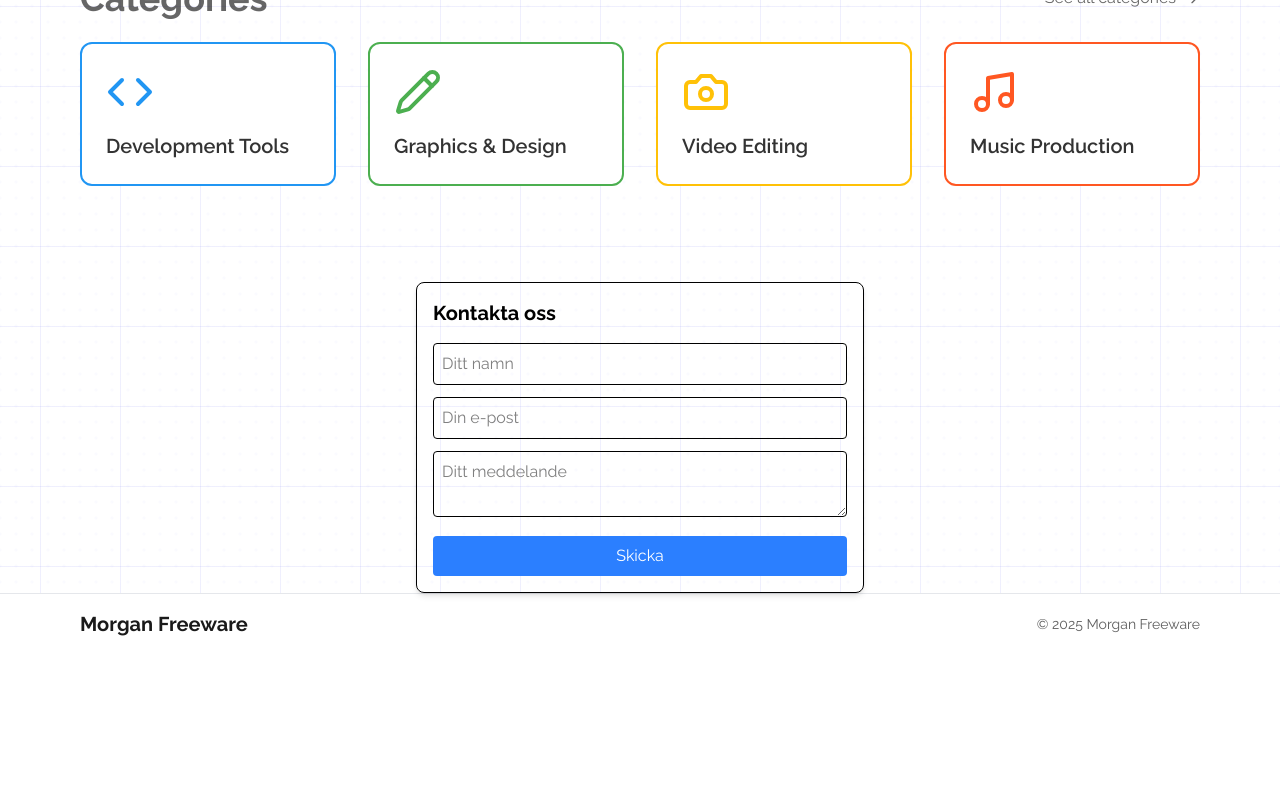
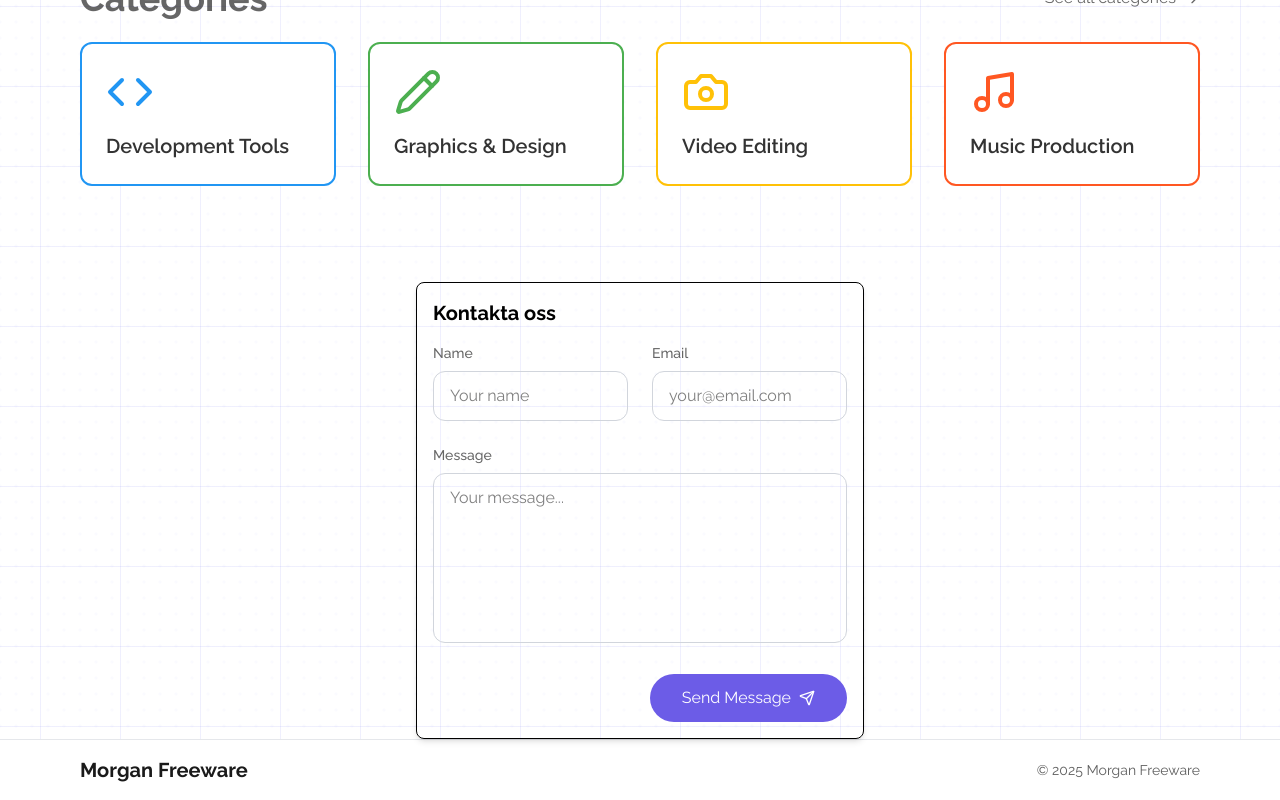
Before and after one commit to Linuszackrisson/Morgan-Freeware, a Next.js app: page / in a window 1280 px wide. Shown: the part 1018-1818 px from the top of the page. Before the commit the page ends 1672 px from the top, so only its background shows below. Built offline with nearby package versions, Linux system fonts and the light colour scheme; no server answers; the database is empty.

Commit message:
Contact page work

```diff
--- a/src/app/contact/page.tsx
+++ b/src/app/contact/page.tsx
@@ -1,8 +1,23 @@
+'use client';
+
+import ContactForm from '@/components/ContactForm';
+
 export default function Contact() {
   return (
-    <div className="container mx-auto px-4 py-16">
-      <h1 className="text-4xl font-bold mb-8">Contact</h1>
-      <p className="text-zinc-400">Contact form coming soon...</p>
-    </div>
+    <section className="w-full min-h-screen bg-white">
+      <div className="container mx-auto px-4 py-16">
+        <div className="max-w-3xl mx-auto text-center mb-16">
+          <h1 className="text-4xl font-bold text-black/60 mb-4">Get in Touch</h1>
+          <p className="text-[#0B3B3B]/70">
+            Have questions or suggestions? We'd love to hear from you. Send us a message
+            and we'll respond as soon as possible.
+          </p>
+        </div>
+
+        <div className="max-w-2xl mx-auto">
+          <ContactForm />
+        </div>
+      </div>
+    </section>
   );
 }
--- a/src/app/software/page.tsx
+++ b/src/app/software/page.tsx
@@ -57,12 +57,13 @@ export default function SoftwarePage() {
   };
 
   return (
-    <section className="w-full">
+    <section className="w-full min-h-screen relative bg-white">
+
       <div className="container py-16">
         {/* Header Section */}
         <div className="text-center mb-12">
           <h1 className="text-4xl font-bold text-black/60 mb-4">Software Collection</h1>
-          <p className="text-black/40 max-w-2xl mx-auto">
+          <p className="text-[#0B3B3B]/70 max-w-2xl mx-auto">
             Discover our curated collection of free software alternatives. Find the perfect tools for your needs without breaking the bank.
           </p>
         </div>
--- a/src/components/ContactForm.tsx
+++ b/src/components/ContactForm.tsx
@@ -1,10 +1,10 @@
 "use client";
 import { useState } from "react";
+import { Send } from 'lucide-react';
 
 export default function ContactForm() {
   const [formData, setFormData] = useState({ name: "", email: "", message: "" });
-  const [loading, setLoading] = useState(false);
-  const [responseMessage, setResponseMessage] = useState("");
+  const [status, setStatus] = useState<'idle' | 'sending' | 'success' | 'error'>('idle');
 
   const handleChange = (e: React.ChangeEvent<HTMLInputElement | HTMLTextAreaElement>) => {
     setFormData({ ...formData, [e.target.name]: e.target.value });
@@ -12,61 +12,96 @@ export default function ContactForm() {
 
   const handleSubmit = async (e: React.FormEvent) => {
     e.preventDefault();
-    setLoading(true);
-    setResponseMessage("");
+    setStatus('sending');
 
-    const response = await fetch("/api/contact", {
-      method: "POST",
-      headers: { "Content-Type": "application/json" },
-      body: JSON.stringify(formData),
-    });
-
-    const result = await response.json();
-    setLoading(false);
-
-    if (response.ok) {
-      setResponseMessage("Tack! Ditt meddelande har skickats.");
+    try {
+      // Här kan du implementera din egen logik för att skicka formuläret
+      // Till exempel med en API-endpoint eller email service
+      await new Promise(resolve => setTimeout(resolve, 1000)); // Simulerar API-anrop
+      setStatus('success');
       setFormData({ name: "", email: "", message: "" });
-    } else {
-      setResponseMessage("Fel: " + result.error);
+    } catch (error) {
+      setStatus('error');
     }
   };
 
   return (
     <div className="max-w-md mx-auto p-4 border rounded-lg shadow-md">
       <h2 className="text-xl font-bold mb-4">Kontakta oss</h2>
-      <form onSubmit={handleSubmit} className="space-y-3">
+      <form onSubmit={handleSubmit} className="space-y-6">
+        <div className="grid grid-cols-1 md:grid-cols-2 gap-6">
+          <div>
+            <label htmlFor="name" className="block text-sm font-medium text-black/60 mb-2">
+              Name
+            </label>
             <input
               type="text"
+              id="name"
               name="name"
-          placeholder="Ditt namn"
               value={formData.name}
               onChange={handleChange}
-          className="w-full p-2 border rounded"
               required
+              className="w-full px-4 py-3 rounded-xl border border-gray-300 focus:border-[#6C5CE7] focus:ring-2 focus:ring-[#6C5CE7]/20 outline-none transition-all"
+              placeholder="Your name"
             />
+          </div>
+
+          <div>
+            <label htmlFor="email" className="block text-sm font-medium text-black/60 mb-2">
+              Email
+            </label>
             <input
               type="email"
+              id="email"
               name="email"
-          placeholder="Din e-post"
               value={formData.email}
               onChange={handleChange}
-          className="w-full p-2 border rounded"
               required
+              className="w-full px-4 py-3 rounded-xl border border-gray-300 focus:border-[#6C5CE7] focus:ring-2 focus:ring-[#6C5CE7]/20 outline-none transition-all"
+              placeholder="your@email.com"
             />
+          </div>
+        </div>
+
+        <div>
+          <label htmlFor="message" className="block text-sm font-medium text-black/60 mb-2">
+            Message
+          </label>
           <textarea
+            id="message"
             name="message"
-          placeholder="Ditt meddelande"
             value={formData.message}
             onChange={handleChange}
-          className="w-full p-2 border rounded"
             required
+            rows={6}
+            className="w-full px-4 py-3 rounded-xl border border-gray-300 focus:border-[#6C5CE7] focus:ring-2 focus:ring-[#6C5CE7]/20 outline-none transition-all resize-none"
+            placeholder="Your message..."
           />
-        <button type="submit" className="w-full p-2 bg-blue-500 text-white rounded" disabled={loading}>
-          {loading ? "Skickar..." : "Skicka"}
+        </div>
+
+        <div className="flex items-center justify-end gap-4">
+          {status === 'success' && (
+            <p className="text-green-600 text-sm">Message sent successfully!</p>
+          )}
+          {status === 'error' && (
+            <p className="text-red-600 text-sm">Something went wrong. Please try again.</p>
+          )}
+          <button
+            type="submit"
+            disabled={status === 'sending'}
+            className="bg-[#6C5CE7] text-white px-8 py-3 rounded-full hover:bg-[#6C5CE7]/90 transition-colors flex items-center gap-2 disabled:opacity-50 disabled:cursor-not-allowed"
+          >
+            {status === 'sending' ? (
+              <>Sending...</>
+            ) : (
+              <>
+                Send Message
+                <Send className="w-4 h-4" />
+              </>
+            )}
           </button>
+        </div>
       </form>
-      {responseMessage && <p className="mt-3 text-center">{responseMessage}</p>}
     </div>
   );
 }
```
Lines whose indentation alone changed are shown as unchanged.
